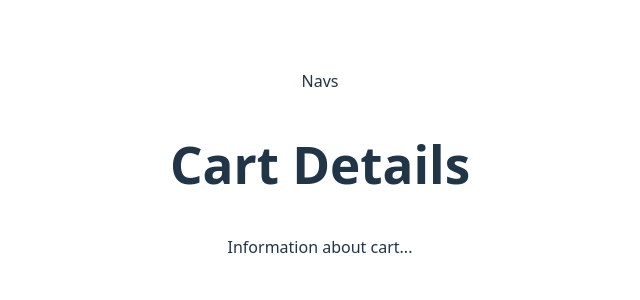
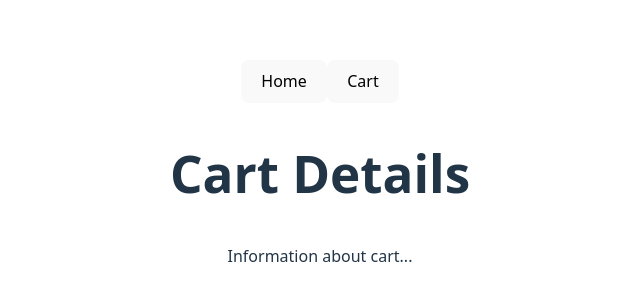
Before and after one commit to pack7df/online-store, a React (Vite) app: page / in a window 1280 px wide. Shown: the part 228-528 px from the top of the page, without its empty margins (320-960 px from the left). Built offline with nearby package versions, Linux system fonts and the light colour scheme.

Commit message:
Adding basic functionality to switch from one view to another

```diff
--- a/src/components/app/App.tsx
+++ b/src/components/app/App.tsx
@@ -6,11 +6,14 @@ import CartView from '../cart/CartView';
 
 function App() {
 
-  const [isMainViewMode] = useState(false);
+  const [isMainViewMode,setIsMainViewMode] = useState(false);
 
   return (
     <div>
-      <nav>Navs</nav>
+      <nav>
+        <button onClick={() => setIsMainViewMode(true)}>Home</button>
+        <button onClick={() => setIsMainViewMode(false)}>Cart</button>
+      </nav>
       {isMainViewMode ? <MainView></MainView> : <CartView></CartView>}
     </div>
   )
```
